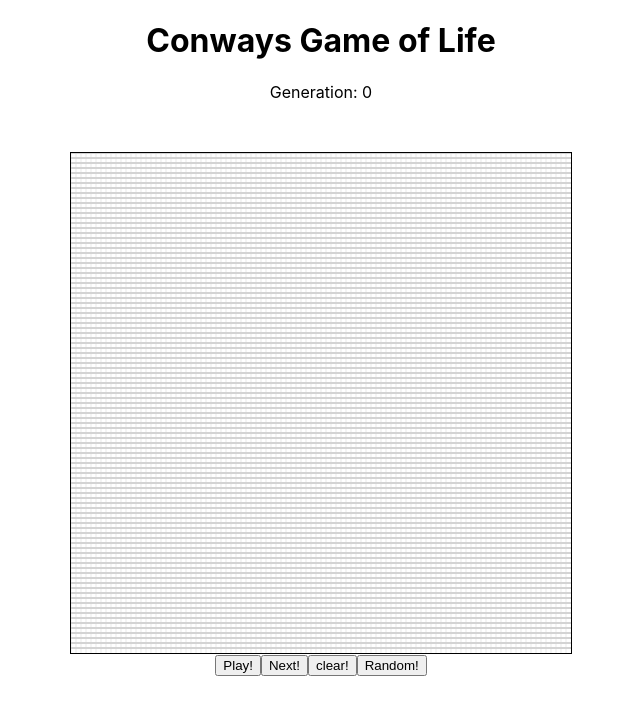
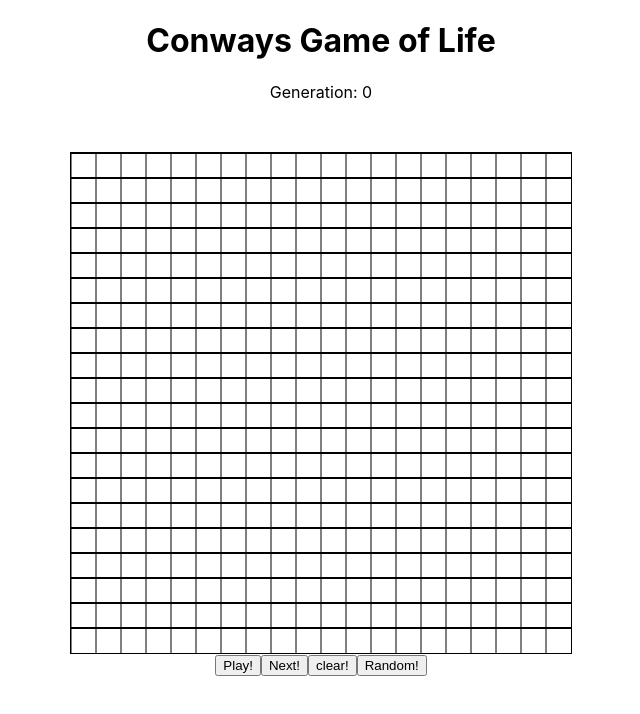
Before and after one commit to NandoTheessen/Convays-Game-of-Life, a React (Create React App) app: page / in a window 1280 px wide. Shown: the top 714 px of the page, without its empty margins (319-959 px from the left). Built offline with nearby package versions, Linux system fonts and the light colour scheme.

Commit message:
Change to algorithm to delimit the grid

```diff
--- a/src/App.js
+++ b/src/App.js
@@ -3,7 +3,7 @@ import Life from './util/GameOfLife';
 import Reducer from './util/Reducer';
 
 const App = () => {
-  const initialCellSize = 5;
+  const initialCellSize = 25;
   const game = new Life(initialCellSize, 500);
   const canvas = useRef(null);
 
@@ -59,8 +59,9 @@ const App = () => {
 
   function drawGrid() {
     const ctx = canvas.current.getContext('2d');
-    ctx.lineWidth = 0.5;
-    ctx.strokeStyle = '#d3d3d3';
+    ctx.lineWidth = 1;
+    ctx.strokeStyle = '#000';
+    ctx.globalAlpha = 1;
 
     for (let i = 0, l = size - iterator; i < l + iterator; i += iterator) {
       ctx.moveTo(i, 0);
@@ -74,10 +75,8 @@ const App = () => {
   }
 
   function draw() {
-    console.log(currentGen);
     const ctx = canvas.current.getContext('2d');
     ctx.lineWidth = 1;
-    ctx.strokeStyle = '#d3d3d3';
 
     for (let i = 0, l = size - iterator; i < l + iterator; i += iterator) {
       for (let j = 0, l = size - iterator; j < l + iterator; j += iterator) {
@@ -107,7 +106,6 @@ const App = () => {
     setTimeout(() => {
       dispatch({ type: 'CLEAR_GRID', payload: game.initialiseGen() });
     }, 50);
-    // requestAnimationFrame(t => draw(t));
   }
 
   function randomizeGrid() {
@@ -131,7 +129,6 @@ const App = () => {
 
     const xAxis = Math.floor((e.clientX - pos.x) / iterator);
     const yAxis = Math.floor((e.clientY - pos.y) / iterator);
-    console.log(xAxis, yAxis);
     if (xAxis === 100 || yAxis === 100) {
       return;
     }
--- a/src/util/GameOfLife.js
+++ b/src/util/GameOfLife.js
@@ -16,7 +16,7 @@ class Life {
             let dx = (x + r) % length;
             let dy = (y + c) % length;
             if (dx < 0 || dy < 0 || (dx === x && dy === y)) continue;
-            if ((x === 49 && dx < 48) || (y === 49 && dy < 48)) continue;
+            // if ((x === 49 && dx < 48) || (y === 49 && dy < 48)) continue;
             let cell = currentGen[dx][dy];
 
             if (cell !== currentGen[x][y] && cell.alive) {
@@ -37,6 +37,7 @@ class Life {
     }
     return newGen;
   };
+
   initialiseGen = () => {
     const size = Math.floor(this.size / this.iterator);
     this.data = new Array(size).fill(0).map(x => new Array(size).fill(0));
@@ -48,6 +49,7 @@ class Life {
     }
     return this.data;
   };
+
   clearGrid = () => {
     const size = Math.floor(this.size / this.iterator);
     this.data = new Array(size).fill(0).map(x => new Array(size).fill(0));
```
